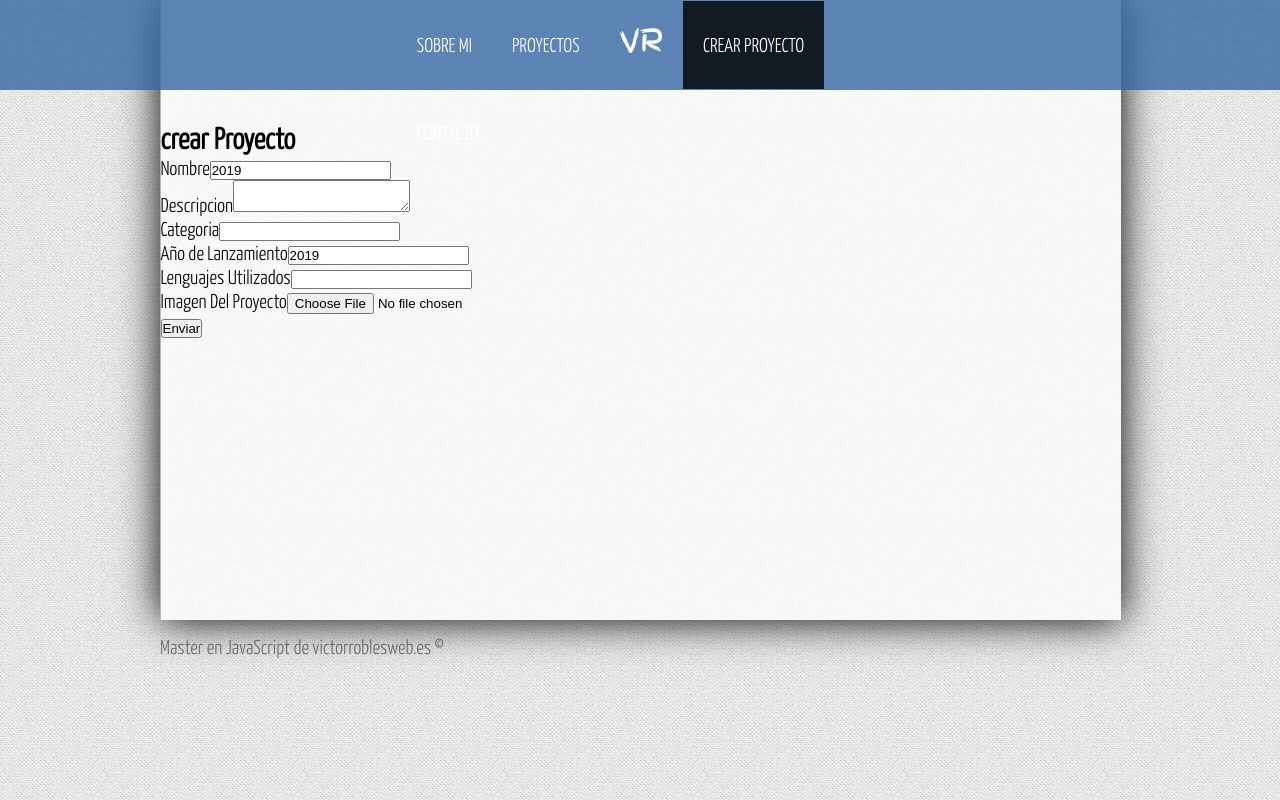
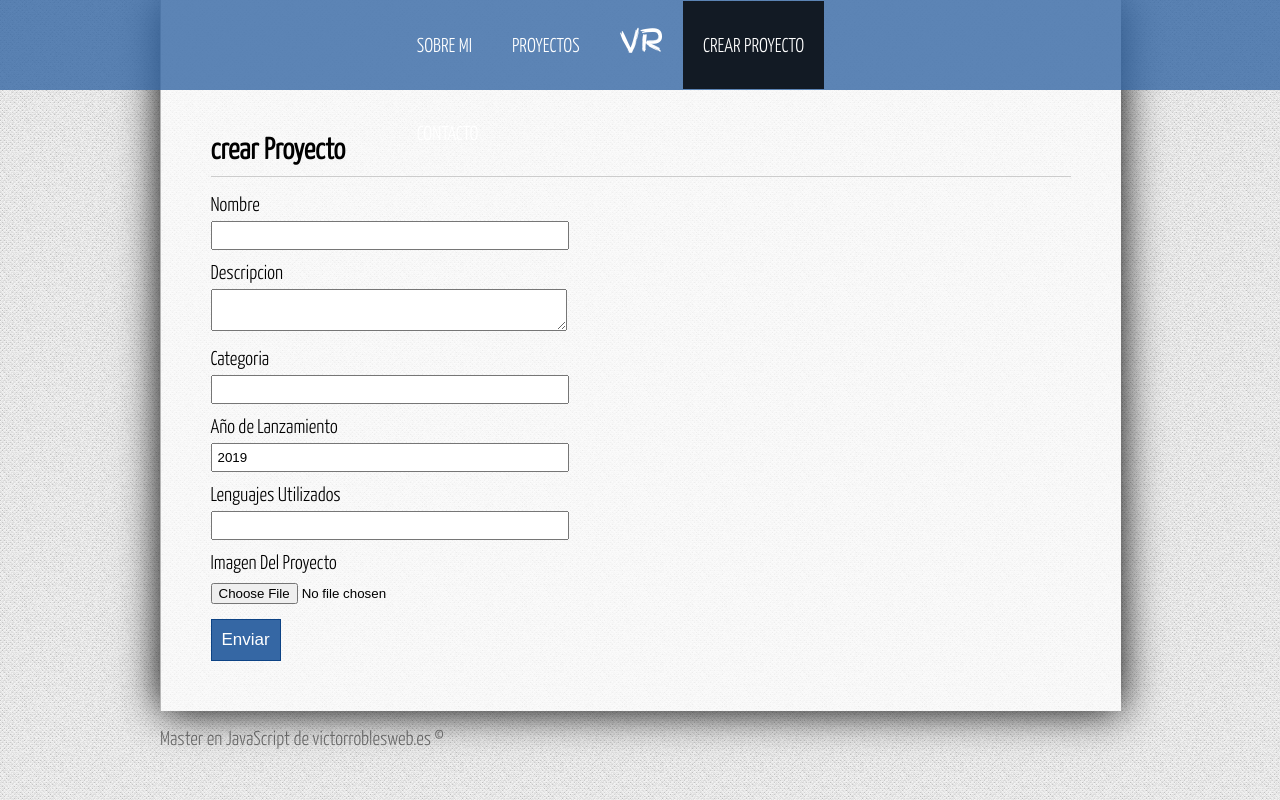
Before and after one commit to osmanjosue/MEANVictorRobles, an Angular app: page /crear-proyecto in a window 1280 px wide. Built offline with nearby package versions, Linux system fonts and the light colour scheme.

Commit message:
70 seccion, 248 clase, se dieron estilos al formulario

```diff
--- a/src/app/components/create/create.component.html
+++ b/src/app/components/create/create.component.html
@@ -15,7 +15,7 @@
         </p>
         <p>
             <label for="year">Año de Lanzamiento</label>
-            <input type="number" name="name" #year="ngModel" [(ngModel)]="project.year" />
+            <input type="number" name="year" #year="ngModel" [(ngModel)]="project.year" />
         </p>
         <p>
             <label for="langs">Lenguajes Utilizados</label>
--- a/src/assets/css/styles.css
+++ b/src/assets/css/styles.css
@@ -142,3 +142,51 @@
     padding-bottom: 30px;
     text-align: justify;
 }
+/* contenedor */
+
+.container{
+    padding: 50px;
+    padding-top:10px;
+
+}
+    .container h2{
+        display: block;
+        border-bottom: 1px solid #ccc;
+        padding-bottom: 10px;
+        margin-bottom: 15px;
+    }
+
+    form{
+        width: 50%;
+    }
+
+    form label{
+        display: block;
+        width: 100%;
+        margin-top: 10px;
+        margin-bottom: 5px;
+    }
+
+    form input[type="text"],
+    form input[type="number"],
+    form input[type="email"],
+    form textarea{
+        width:80%;
+        padding: 5px;
+    }
+
+form button, form input[type="submit"]{
+    display: block;
+    font-size: 17px;
+    padding: 10px;
+    margin-top:15px;
+    color:white;
+    background: rgba(53,103, 164, 1);
+    border: 1px solid rgba(13, 67, 133, 1);
+    cursor: pointer;
+}
+
+form button:hover, form input[type="submit"]:hover{
+    background: rgba(53, 103, 164, 0.8);
+    border: 1px solid rgba(13, 67, 133, 1);
+}
```
